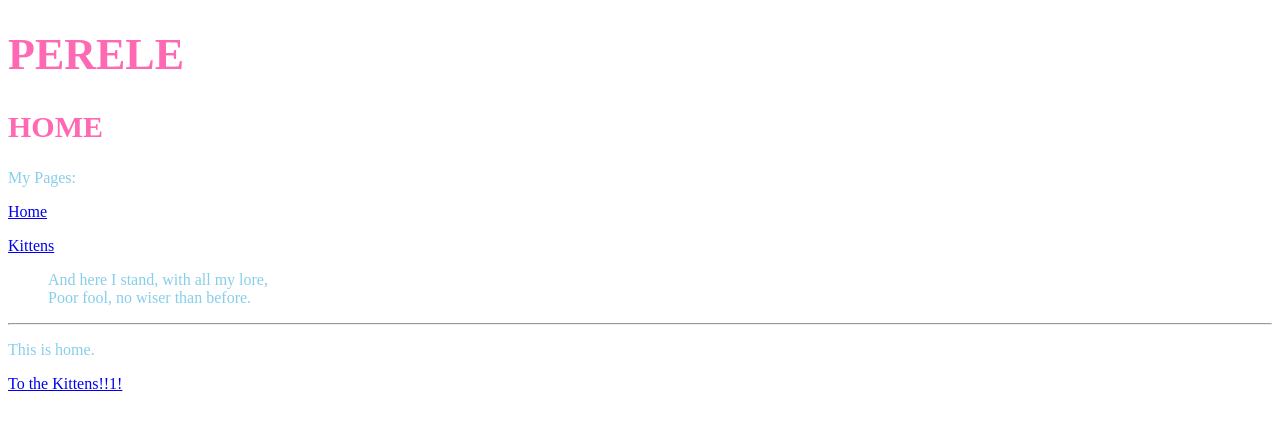
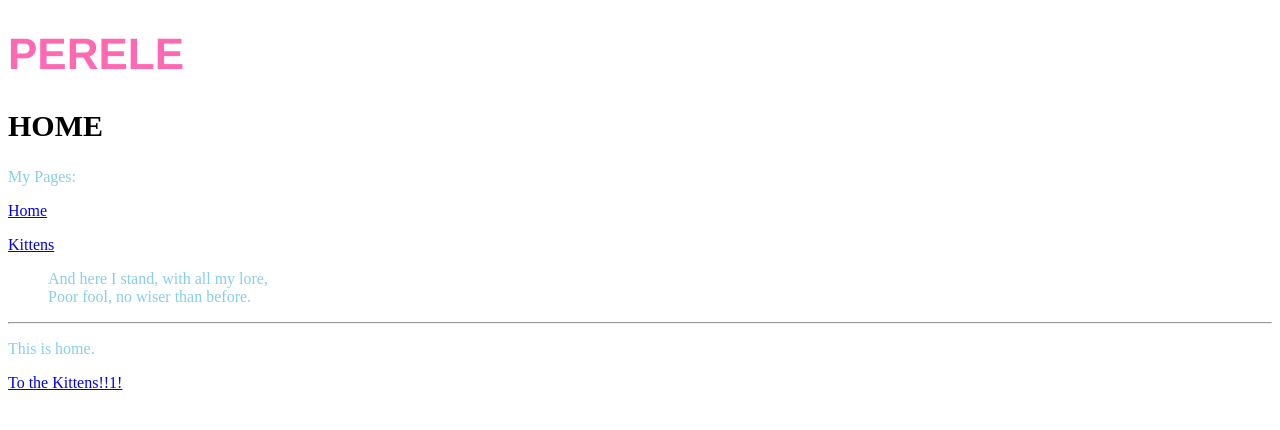
Before and after one commit to Perele/Perele.github.io, a Jekyll site: the page built from index.html, in a window 1280 px wide. Shown: the top 430 px of the page. Built offline with Jekyll 4.4.1, drawn with Linux system fonts in a browser that asks for light colours.

Commit message:
Update style.css

```diff
--- a/css/style.css
+++ b/css/style.css
@@ -1,7 +1,8 @@
 h1 {color: hotpink;
+    font-family: Helvetica;
     font-size: 44px;
     text-transform: uppercase;}
-h2 {color: hotpink;
-    font-size: 30px;
+h2 {font-size: 30px;
+    font-family: Futura;
     text-transform: uppercase;}
 p {color: skyblue;}
```
